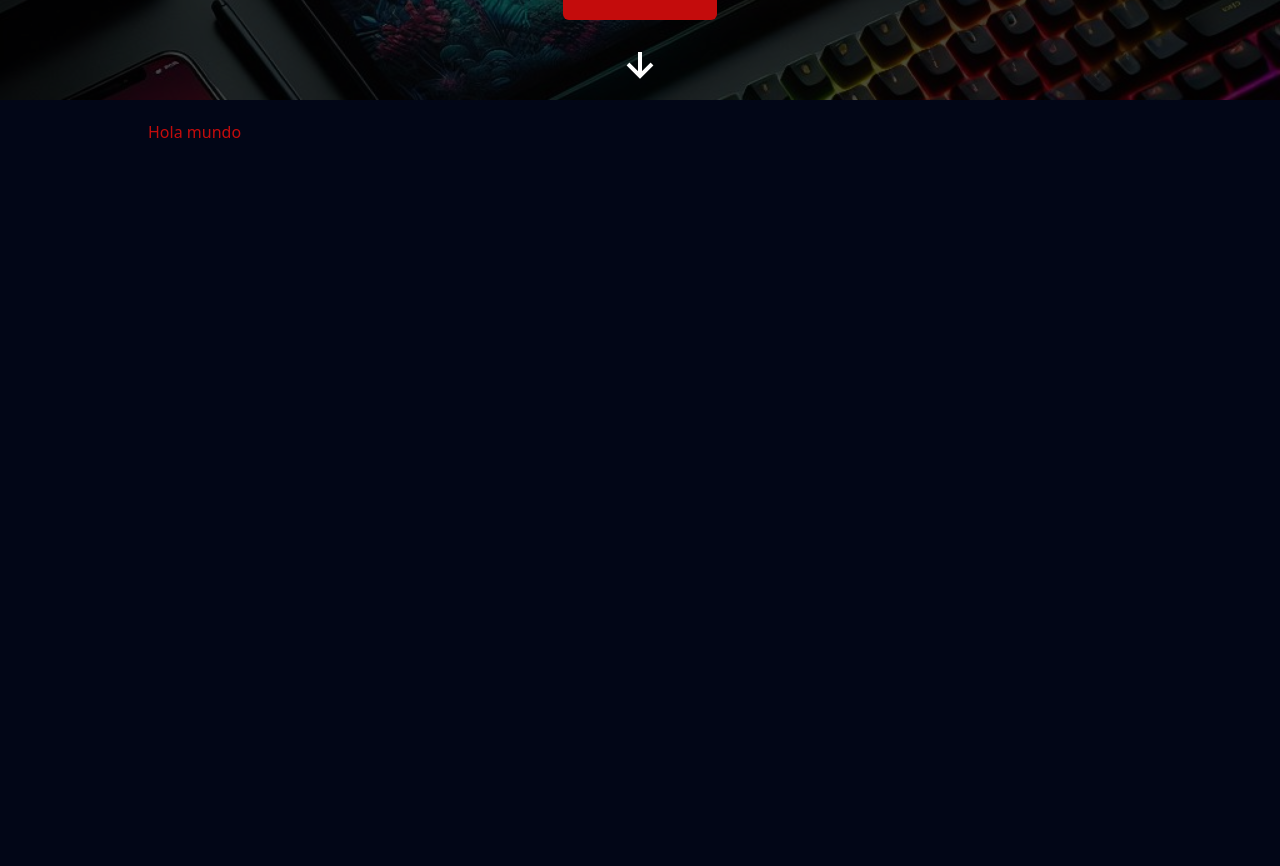
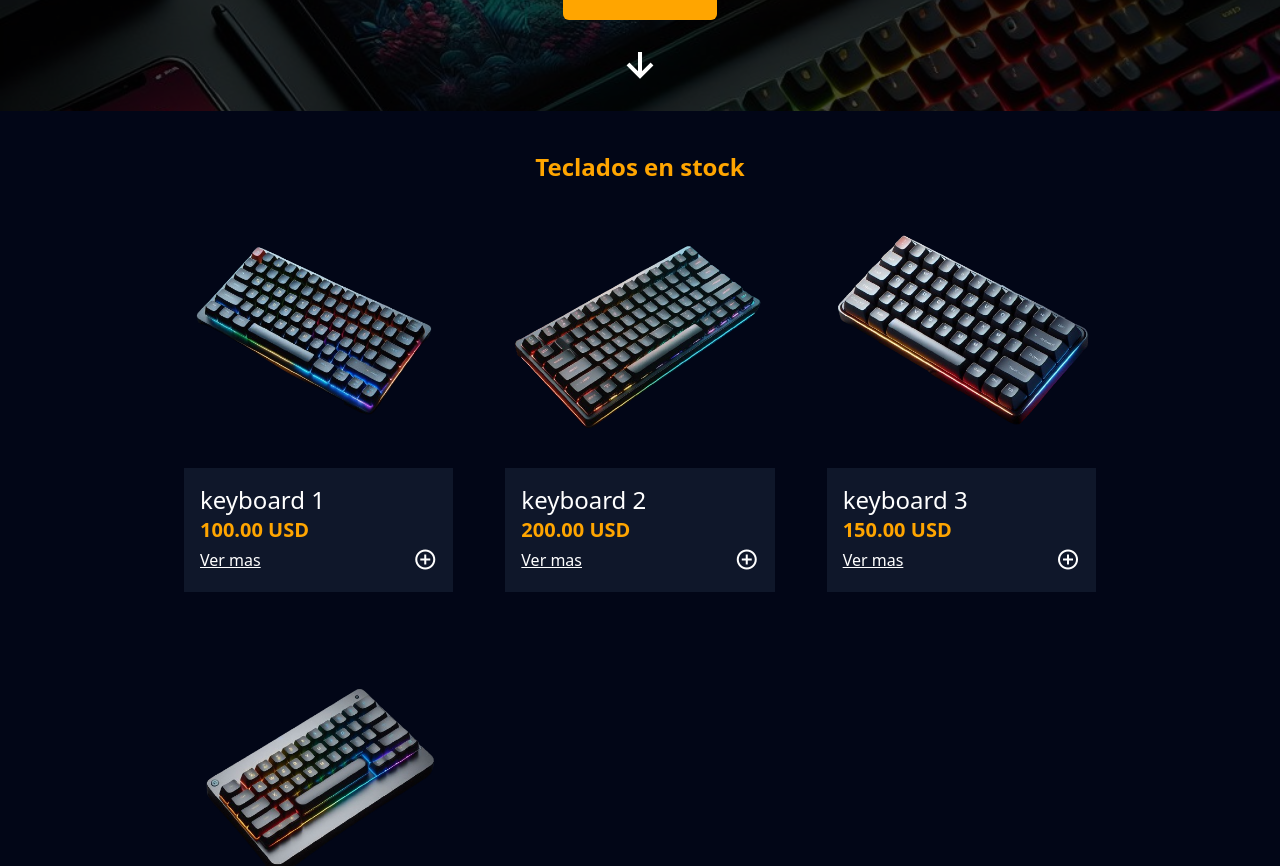
Before and after one commit to bsquiroz/keyboards-bs, a Vue app: page / in a window 1280 px wide. Shown: the part 380-1246 px from the top of the page. Built offline with nearby package versions, Linux system fonts and the light colour scheme.

Commit message:
add componentes keyboards

```diff
--- a/src/App.vue
+++ b/src/App.vue
@@ -1,11 +1,12 @@
 <script setup lang="ts">
 import Layout from "./components/Layout/Layout.vue";
 import Banner from "./components/Banner/Banner.vue";
+import Keyboards from "./components/Keyboards/Keyboards.vue";
 </script>
 
 <template>
   <Banner />
   <Layout>
-    <h2 class="color--primary">Hola mundo</h2>
+    <Keyboards />
   </Layout>
 </template>
--- a/src/components/Banner/Banner.vue
+++ b/src/components/Banner/Banner.vue
@@ -2,13 +2,11 @@
 
 <template>
   <section
-    class="relative h-[60vh] bg-[url('/images/banner2.jfif')] bg-no-repeat bg-cover bg-center bg-fixed overflow-hidden"
+    class="relative min-h-[60vh] bg-[url('/images/banner2.jfif')] bg-no-repeat bg-cover bg-center bg-fixed overflow-hidden"
   >
     <div class="absolute inset-0 bg-black/70"></div>
 
-    <section
-      class="text-white relative max-w-5xl m-auto p-5 min-h-screen pt-20"
-    >
+    <section class="text-white relative max-w-5xl m-auto p-5 pt-20">
       <div class="flex flex-col gap-5">
         <a class="font-bold text-2xl" href="#"
           >kEYBOARD <span class="color--primary">BS</span></a
--- /dev/null
+++ b/src/components/Keyboards/Keyboard.vue
@@ -0,0 +1,28 @@
+<script setup lang="ts">
+interface Props {
+  id: number;
+  name: string;
+  imageList: string;
+  price: number;
+}
+defineProps<Props>();
+</script>
+<template>
+  <div class="p-4 group rounded-md">
+    <img
+      class="group-hover:-translate-y-5 transition-transform dark:bg-slate-950"
+      :src="imageList"
+      :alt="name"
+    />
+    <div class="p-4 dark:bg-slate-900">
+      <h3 class="text-2xl">{{ name }}</h3>
+      <p class="color--primary font-extrabold text-xl">{{ price }}.00 USD</p>
+      <div class="flex gap-4 justify-between">
+        <button class="underline hover:color--primary">Ver mas</button>
+        <button>
+          <i class="bx bx-plus-circle text-2xl hover:color--primary"></i>
+        </button>
+      </div>
+    </div>
+  </div>
+</template>
--- /dev/null
+++ b/src/components/Keyboards/Keyboards.vue
@@ -0,0 +1,34 @@
+<script lang="ts" setup>
+import { ref, onMounted } from "vue";
+import Keyboard from "./Keyboard.vue";
+
+import dataKeyboards from "../../assets/keyboard.json";
+import { IKeyboard } from "../../interfaces";
+
+const keyboards = ref<IKeyboard[]>([]);
+
+onMounted(() => {
+  keyboards.value = dataKeyboards;
+});
+</script>
+
+<template>
+  <section class="p-5">
+    <h2 class="color--primary text-2xl font-bold text-center">
+      Teclados en stock
+    </h2>
+
+    <section class="grid gap-5 sm:grid-cols-2 md:grid-cols-3">
+      <Keyboard
+        v-for="keyboard in keyboards"
+        :key="keyboard.id"
+        :id="keyboard.id"
+        :name="keyboard.name"
+        :imageList="keyboard.imageList"
+        :price="keyboard.price"
+      />
+    </section>
+  </section>
+</template>
+
+<style lang="scss" scoped></style>
--- /dev/null
+++ b/src/interfaces/index.ts
@@ -0,0 +1,10 @@
+export interface IKeyboard {
+  id: number;
+  name: string;
+  imageList: string;
+  imageModal: string;
+  price: number;
+  amount: number;
+  title: string;
+  description: string;
+}
--- a/src/style.css
+++ b/src/style.css
@@ -4,7 +4,7 @@
 
 @layer base {
   :root {
-    --color-primary: #c40c0c;
+    --color-primary: orange;
   }
 
   .color--primary {
@@ -14,4 +14,8 @@
   .bg--primary {
     background-color: var(--color-primary);
   }
+
+  .bx {
+    cursor: pointer;
+  }
 }
```
